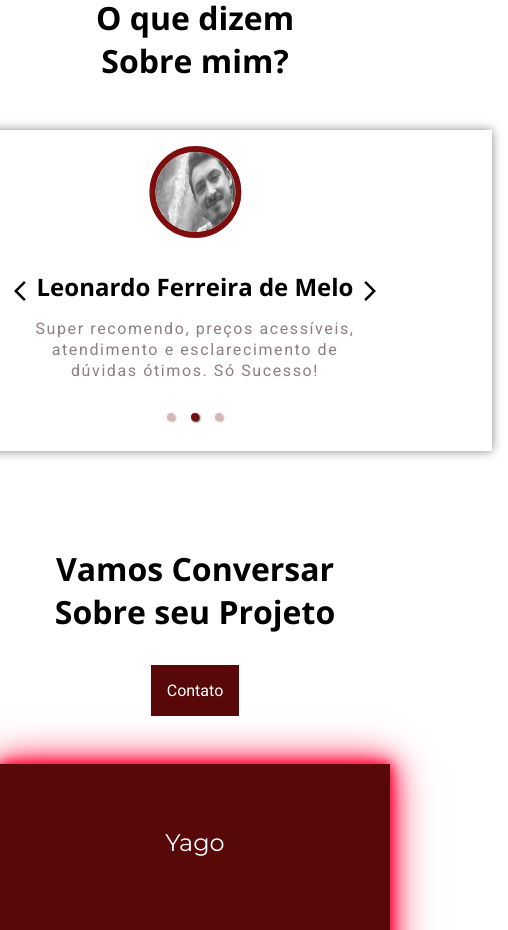
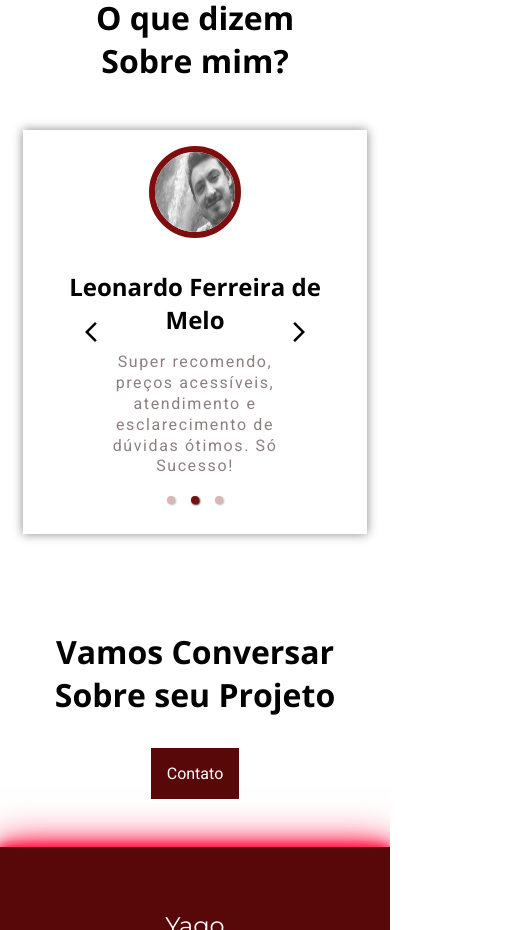
Before and after one commit to yagovysk/MeuPortfolio, a React (Vite) app: page / in a window 390 px wide. Shown: the part 3280-4210 px from the top of the page, 508 px wide, since content can reach past the window. Built offline with nearby package versions, Linux system fonts and the light colour scheme.

Commit message:
Add files via upload

```diff
--- a/src/Components/Home/Home.jsx
+++ b/src/Components/Home/Home.jsx
@@ -11,7 +11,6 @@ import { Testimonials } from '../Testimonials/Testimonials';
 import { Contato } from '../../Pages/Contato/Contato';
 import React, { useState, useEffect } from 'react';
 import { Footer } from '../Footer/Footer';
-
 
 export function Home() {
   // Estado para controlar a visibilidade do botão
--- a/src/Components/Testimonials/Testimonials.css
+++ b/src/Components/Testimonials/Testimonials.css
@@ -30,7 +30,7 @@
 }
 .container-carousel {
   box-shadow: 0 0 10px rgba(0, 0, 0, 0.473);
-  padding: 1rem 0;
+  padding: 1rem;
 }
 .carousel .dot {
   background-color: #7a0e0e !important;
@@ -66,3 +66,12 @@
     width: 60% !important;
   }
 }
+@media only screen and (max-width: 480px) {
+  .testimonial-swiper {
+    display: flex;
+    justify-content: center;
+  }
+  .container-carousel {
+    width: 19.5rem !important;
+  }
+}
--- a/src/Components/Testimonials/Testimonials.jsx
+++ b/src/Components/Testimonials/Testimonials.jsx
@@ -19,7 +19,7 @@ export function Testimonials() {
 
   const CustomArrowPrev = ({ onClick }) => (
     <div
-      style={{ ...customArrowStyles, left: '110px' }}
+      style={{ ...customArrowStyles, left: '40px' }}
       onClick={onClick}
       title="Previous">
       <MdOutlineArrowBackIosNew className="icon-left" />
@@ -28,7 +28,7 @@ export function Testimonials() {
 
   const CustomArrowNext = ({ onClick }) => (
     <div
-      style={{ ...customArrowStyles, right: '110px' }}
+      style={{ ...customArrowStyles, right: '40px' }}
       onClick={onClick}
       title="Next">
       <MdArrowForwardIos className="icon-right" />
```
Lines whose indentation alone changed are shown as unchanged.
